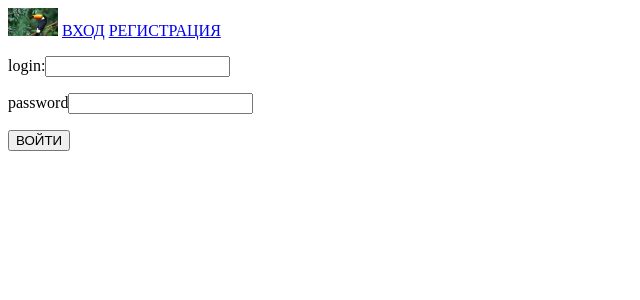
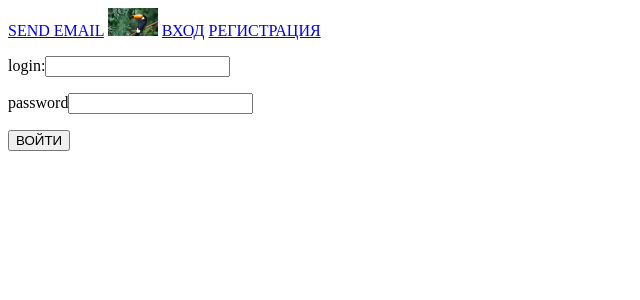
Before and after one commit to WEBDOP-Develop-Studio/Basketaball_statistic, a Django app: a page that uses templates/base.html in a window 1280 px wide. Shown: the top 300 px of the page, without its empty margins (0-640 px from the left). Run offline with Django 4.2, Linux system fonts and the light colour scheme.

Commit message:
Send_email

```diff
--- a/Basketball_statistic/settings.py
+++ b/Basketball_statistic/settings.py
@@ -141,3 +141,9 @@ CACHES = {
         'LOCATION': os.path.join(BASE_DIR),
     }
 }
+
+EMAIL_USE_TLS = True
+EMAIL_HOST = 'smtp.gmail.com'
+EMAIL_HOST_USER = 'vitok1223@gmail.com'
+EMAIL_HOST_PASSWORD = 'pfdrplushipzbmlh'
+EMAIL_PORT = 587
--- a/Statistic/admin.py
+++ b/Statistic/admin.py
@@ -176,8 +176,13 @@ class ImagesAdmin(admin.ModelAdmin):
     get_photo.short_description = 'photo'
 
 
+class ContactAdmin(admin.ModelAdmin):
+    list_display = ['name', 'email']
+
+
 admin.site.register(Penalty_train_statistic, Penalty_train_statisticAdmin)
 admin.site.register(Steffen_carry_train_statistic, Steffen_carry_train_statisticAdmin)
 admin.site.register(Steffen_carry_train_pro_statistic, Steffen_carry_train_pro_statisticAdmin)
 admin.site.register(Images, ImagesAdmin)
+admin.site.register(Contact, ContactAdmin)
 # admin.site.register(Players, PlayersAdmin)
--- /dev/null
+++ b/Statistic/calery.py
@@ -0,0 +1,2 @@
+import os
+from celery import Celery
--- a/Statistic/forms.py
+++ b/Statistic/forms.py
@@ -1,13 +1,12 @@
 from django import forms
 from .models import *
-import re
 from django.core.exceptions import ValidationError
 from django.contrib.auth.models import User
 from django.contrib.auth.forms import UserCreationForm, AuthenticationForm
 from captcha.fields import CaptchaField
 
 
-class UserRegistration(UserCreationForm): #forms.ModelForm
+class UserRegistration(UserCreationForm):  # forms.ModelForm
     username = forms.CharField(label='Логин:', widget=forms.TextInput())
     password1 = forms.CharField(label='Пароль:', widget=forms.PasswordInput())
     password2 = forms.CharField(label='Подтвердите пароль:',
@@ -16,7 +15,7 @@ class UserRegistration(UserCreationForm): #forms.ModelForm
     captcha = CaptchaField(label='Введите символы с картинки')
 
     class Meta:
-        model = User #Player
+        model = User  # Player
         fields = ['username', 'email', 'password1', 'password2']
 
     def __init__(self, *args, **kwargs):
@@ -32,3 +31,9 @@ class UserRegistration(UserCreationForm): #forms.ModelForm
 class LoginUserForm(AuthenticationForm):
     username = forms.CharField(label='login:', widget=forms.TextInput(attrs={'class': 'form-control'}))
     password = forms.CharField(label='password', widget=forms.PasswordInput(attrs={'class': 'form-control'}))
+
+
+class ContactForm(forms.ModelForm):
+    class Meta:
+        model = Contact
+        fields = '__all__'
--- a/Statistic/urls.py
+++ b/Statistic/urls.py
@@ -6,4 +6,5 @@ urlpatterns = [
     path('Регистрация', USER_SIGN_UP, name='sign_up_url'),
     path('Вход', USER_SIGN_IN, name='sign_in_url'),
     path('Выход', USER_SIGN_OUT, name='sign_out_url'),
+    path('Отправка_письма', SEND_EMAIL.as_view(), name='send_email_url'),
 ]
--- a/Statistic/views.py
+++ b/Statistic/views.py
@@ -1,5 +1,4 @@
 import instance as instance
-import pytz as pytz
 from django.shortcuts import render
 from django.contrib import messages
 from django.contrib.auth import login, logout
@@ -10,12 +9,25 @@ from django.views.generic import ListView, CreateView, DetailView
 
 from .models import *
 from .forms import *
+from .service import *
 
 from django_delayed_union import DelayedUnionQuerySet
 from django_delayed_union import DelayedIntersectionQuerySet
 from django_delayed_union import DelayedDifferenceQuerySet
 
 from django.contrib.auth.mixins import LoginRequiredMixin
+
+
+class SEND_EMAIL(CreateView):
+    model = Contact
+    form_class = ContactForm
+    success_url = '/'
+    template_name = 'Send_email.html'
+
+    def form_valid(self, form):
+        form.save()
+        Send_email(form.instance.email,form.instance.name)
+        return super().form_valid(form)
 
 
 def USER_SIGN_UP(request):
--- a/templates/base.html
+++ b/templates/base.html
@@ -5,6 +5,7 @@
     <title>Title</title>
 </head>
 <body>
+    <a href="{% url 'send_email_url' %}">SEND EMAIL</a>
     <a href="{% url 'home_url' %}"><img src="media/photos/2022/09/02/g-700x390.jpg" alt="" width="50"></a>
     {% if request.path !=  '/Регистрация'  and request.path !=  '/Вход' and not user.is_authenticated %}
         <a href="{% url 'sign_in_url' %}">ВОЙТИ</a>
```
Also changed, not shown: Statistic/models.py (+10 -1 lines), Statistic/service.py (added, +11 -0 lines), Statistic/templates/Send_email.html (added, +18 -0 lines), Statistic/migrations/0001_initial.py (added).
